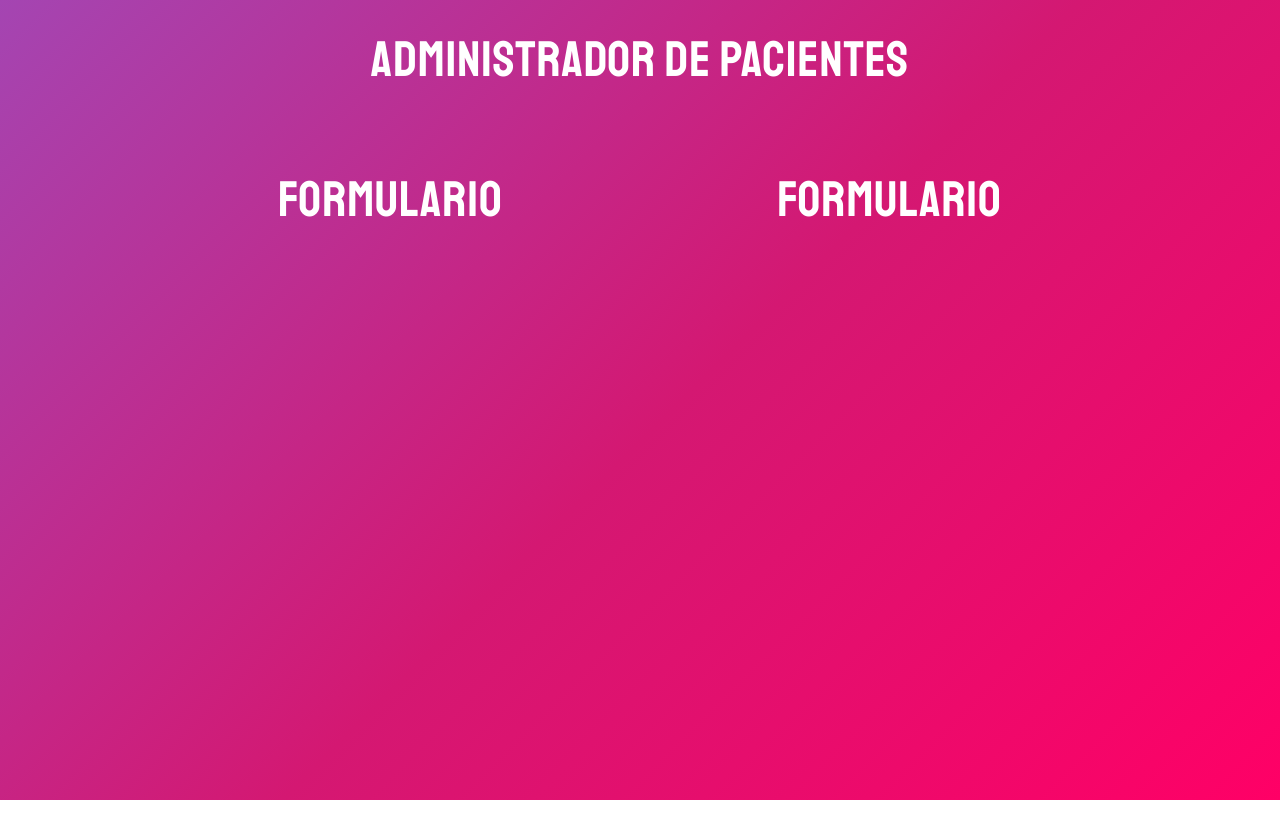
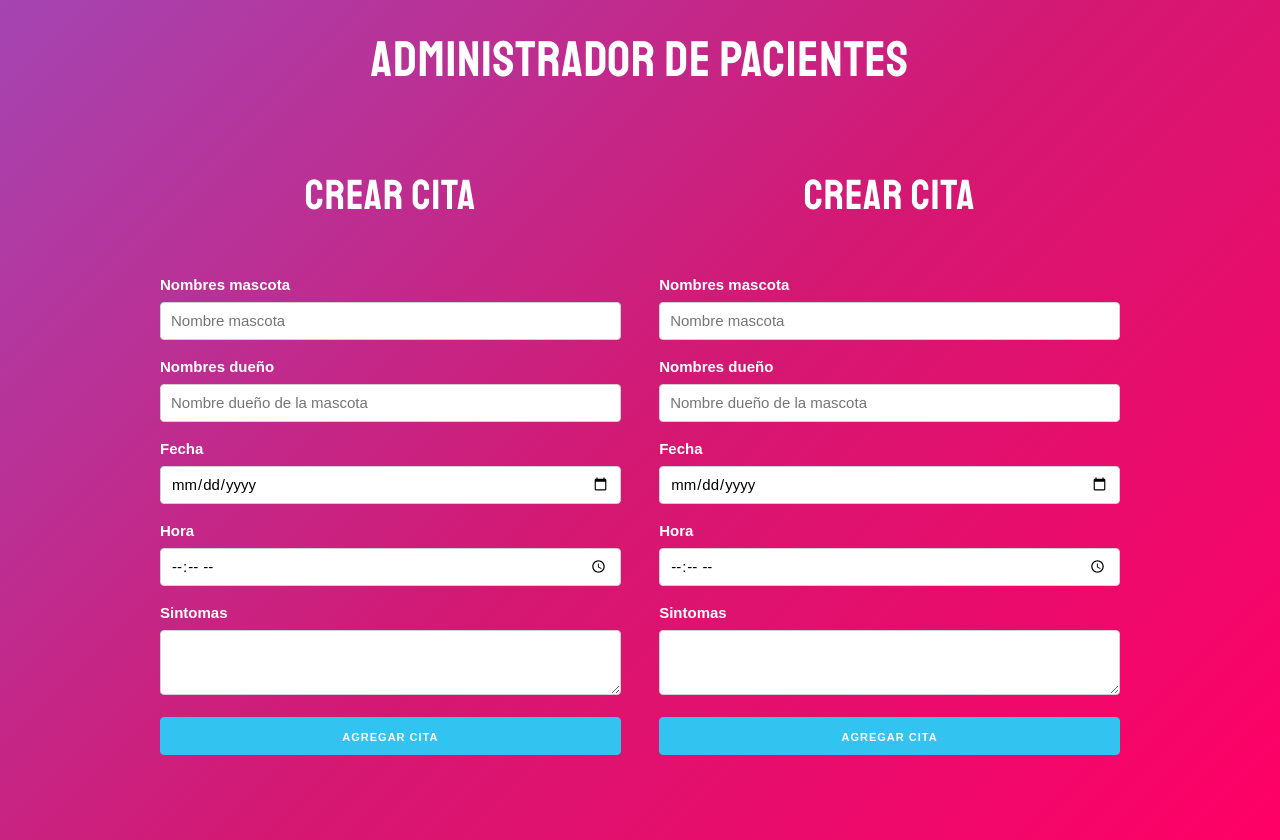
Before and after one commit to cristianaparra/appointment-manager, a React (Create React App) app: page / in a window 1280 px wide. Before the commit the page ends 800 px from the top, so only its background shows below. Built offline with nearby package versions, Linux system fonts and the light colour scheme.

Commit message:
agregando campos formulario

```diff
--- a/src/components/formulario.js
+++ b/src/components/formulario.js
@@ -1,9 +1,55 @@
-import React from 'react';
+import React, { Fragment } from 'react';
 
 const Formulario = () => {
     return (
+        <Fragment>
+            <h2>Crear Cita</h2>
+            <form>
+                <label>Nombres mascota</label>
+                <input
+                    type='text'
+                    name='mascota'
+                    className='u-full-width'
+                    placeholder='Nombre mascota'
+                />
 
-        <h1>formulario</h1>
+                <label>Nombres dueño</label>
+                <input
+                    type='text'
+                    name='propietario'
+                    className='u-full-width'
+                    placeholder='Nombre dueño de la mascota'
+                />
+
+                <label>Fecha</label>
+                <input
+                    type='date'
+                    name='fecha'
+                    className='u-full-width'
+
+                />
+
+                <label>Hora</label>
+                <input
+                    type='time'
+                    name='hora'
+                    className='u-full-width'
+
+                />
+
+                <label>Sintomas</label>
+                <textarea
+                    className='u-full-width'
+                    name='sintomas'
+                ></textarea>
+                <button
+                    type='submit'
+                    className='u-full-width button-primary'>Agregar Cita</button>
+
+            </form>
+        </Fragment>
+
+
     );
 }
 
```
